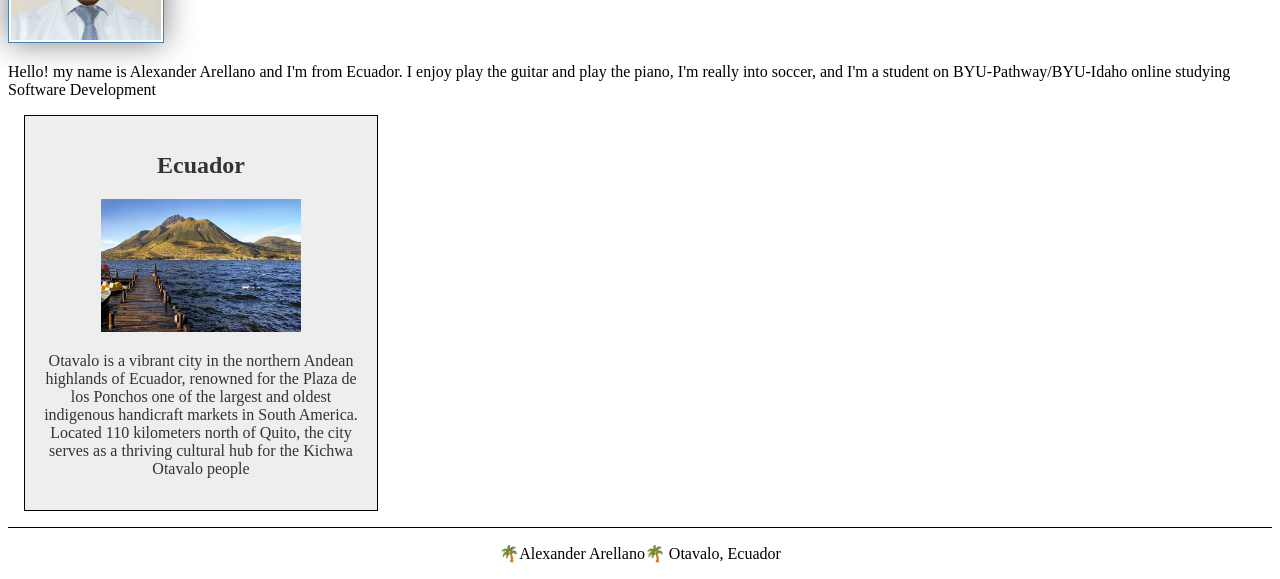
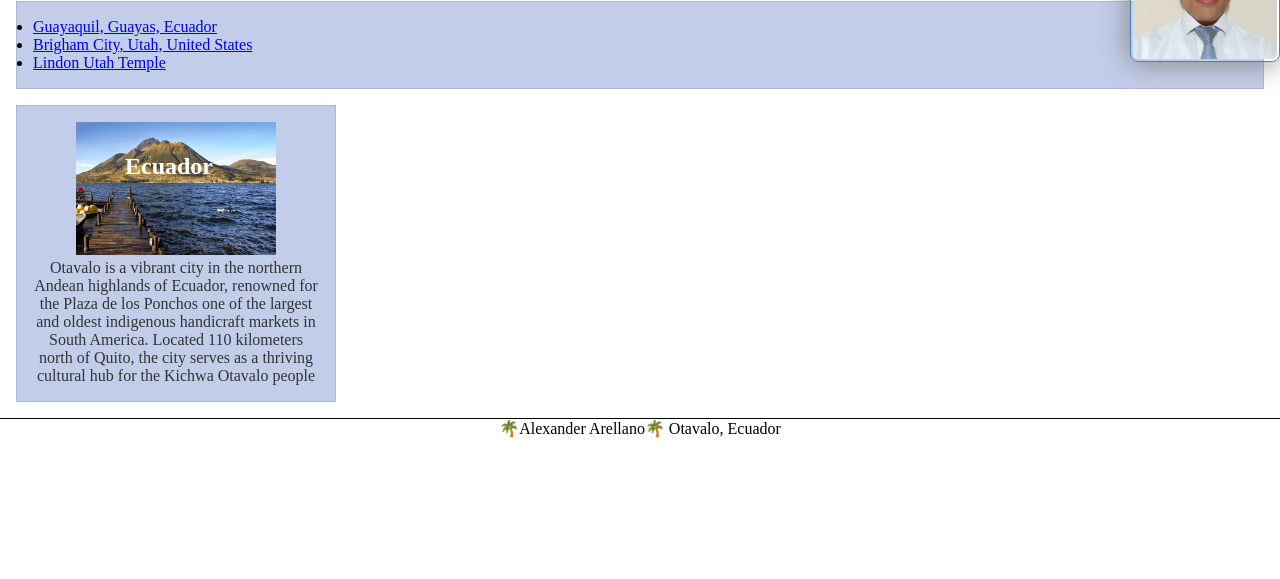
Before and after one commit to YannyArellano/wdd130, a plain HTML site: page index.html in a window 1280 px wide. Shown: the part 277-856 px from the top of the page. After the commit the page ends 800 px from the top, so only its background shows below. Drawn offline with Linux system fonts and the light colour scheme.

Commit message:
week 3 website

```diff
--- a/index.html
+++ b/index.html
@@ -13,11 +13,11 @@
 <body>
     <header>
         <nav>
-            <nav>
-                <a href="#">Home</a>
-                <a href="wwr/">Otavalo
-                    Info</a>
-            </nav>
+            <a href="#">Home</a>
+            <a href="wwr/">Otavalo
+                Info</a>
+            <a href="https://www.linkedin.com/in/yanny-arellano-61175a27b/">Linked in</a>
+            <a href="https://www.facebook.com/yanny.arellano.7/?locale=es_LA">Profile Facebook</a>
         </nav>
     </header>
     <main>
@@ -27,8 +27,21 @@
             play
             the piano, I'm really into soccer, and I'm a student on BYU-Pathway/BYU-Idaho online
             studying Software Development</p>
+        <h1>My Favorite teamples</h1>
+        <ul class="box">
+            <li><a href="https://www.churchofjesuschrist.org/temples/details/guayaquil-ecuador-temple?lang=eng"
+                  target="_blank">Guayaquil, Guayas, Ecuador</a>
+            </li>
+            <li><a href="https://www.churchofjesuschrist.org/temples/details/brigham-city-utah-temple?lang=eng"
+                  target="_blank">Brigham City, Utah, United States</a>
+            </li>
+            <li><a href="https://www.churchofjesuschrist.org/temples/details/lindon-utah-temple?lang=eng"
+                  target="_blank">Lindon Utah Temple</a>
+            </li>
+        </ul>
     </main>
-    <aside>
+
+    <aside class="box">
         <h2>Ecuador</h2>
         <img src="images/Otavalo.jpg" alt="Otavalo-Ecuador">
         <p>Otavalo is a vibrant city in the northern Andean highlands of Ecuador, renowned for the
--- a/styles/styles.css
+++ b/styles/styles.css
@@ -1,3 +1,9 @@
+* {
+    margin: 0;
+    padding: 0;
+    box-sizing: border-box;
+}
+
 header {
     background-color: #333;
     color: #fff;
@@ -47,3 +53,31 @@ footer {
     border-top: 1px solid #000;
     text-align: center;
 }
+
+/* Class Selectors */
+
+.box {
+    margin: 1rem;
+    border: 1px solid rgba(0, 0, 0, 10%);
+    padding: 1rem;
+    background-color: rgb(194, 205, 233);
+}
+
+aside {
+    width: 20em;
+    text-align: center;
+}
+
+main img {
+    float: right;
+    margin: 0 0 10px 10px;
+    width: 150px;
+    border-radius: 8px;
+}
+
+aside h2 {
+    position: absolute;
+    top: 430px;
+    left: 125px;
+    color: #fff;
+}
```
